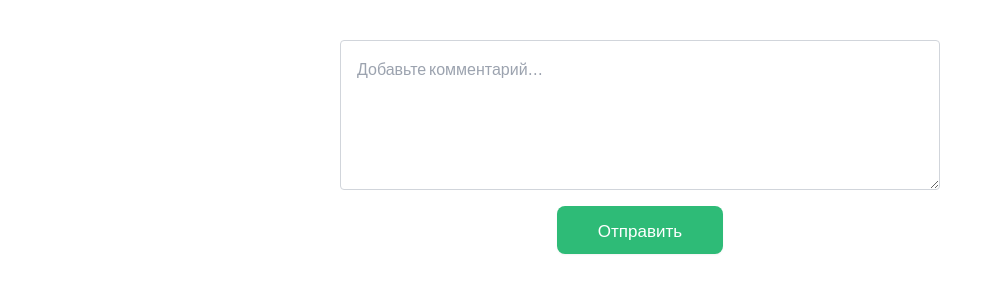
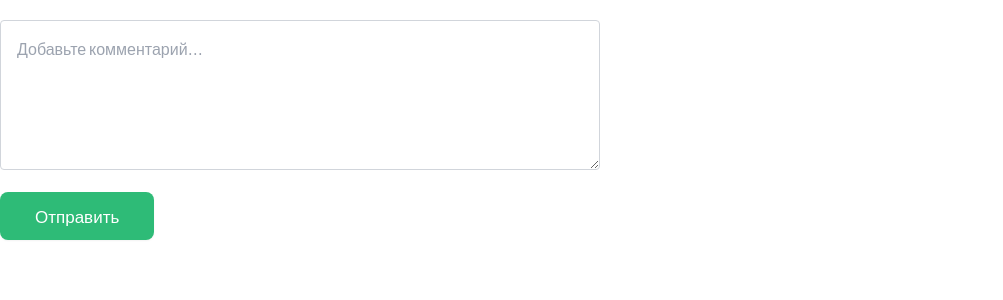
Before and after one commit to SlavaD161/diplom, a React (Vite) app: page /addcomment in a window 1280 px wide. Shown: the top 300 px of the page, without its empty margins (0-1003 px from the left). Built offline with nearby package versions, Linux system fonts and the light colour scheme; no server answers; the database is empty.

Commit message:
Update addcomment.jsx

```diff
--- a/src/components/addcomment/addcomment.jsx
+++ b/src/components/addcomment/addcomment.jsx
@@ -1,13 +1,35 @@
-import React, { useState } from 'react';
-import { addDoc, collection } from 'firebase/firestore';
+import React, { useState, useEffect } from 'react';
+import { addDoc, collection, query, orderBy, limit, onSnapshot, deleteDoc, doc } from 'firebase/firestore'; // Импортируем функции Firestore
 import { db } from '../../firebase/firebase';
-import Button from "../ui/button/button"
 
 const AddComment = ({ animalId, userId, updateComments }) => {
     const [newComment, setNewComment] = useState('');
+    const [comments, setComments] = useState([]);
+
+    useEffect(() => {
+        // Загружаем комментарии и подписываемся на их обновления
+        const unsubscribe = subscribeToComments();
+
+        return () => unsubscribe();
+    }, []);
+
+    const subscribeToComments = () => {
+        // Создаем запрос для получения последних 14 комментариев
+        const q = query(collection(db, 'comments'), orderBy('timestamp', 'desc'), limit(14));
+
+        // Подписываемся на обновления комментариев
+        return onSnapshot(q, (querySnapshot) => {
+            const commentsData = querySnapshot.docs.map((doc) => ({ id: doc.id, ...doc.data() }));
+            setComments(commentsData);
+        });
+    };
 
     const handleAddComment = async () => {
         if (newComment.trim()) {
+            // Если количество комментариев больше 14, удаляем старый комментарий
+            if (comments.length >= 12) {
+                await deleteOldComment();
+            }
             const timestamp = new Date().toString(); // Преобразуем текущее время в строку
             await addDoc(collection(db, 'comments'), {
                 animalId: animalId,
@@ -20,27 +42,33 @@ const AddComment = ({ animalId, userId, updateComments }) => {
         }
     };
 
+    const deleteOldComment = async () => {
+        // Удаляем старый комментарий (первый в списке)
+        const commentToDeleteId = comments[comments.length - 1].id;
+        await deleteDoc(doc(db, 'comments', commentToDeleteId));
+    };
+
     return (
-        <div className="comment-form mt-[40px] flex flex-col items-center">
+        <div className="comment-form mt-[20px] flex flex-col">
+            <div className="w-full max-w-[600px] mb-2">
                 <textarea
                     value={newComment}
                     onChange={e => setNewComment(e.target.value)}
                     placeholder="Добавьте комментарий..."
-                className="w-full max-w-[600px] h-[150px] p-4 border border-gray-300 rounded"
-            >
+                    className="w-full h-[150px] p-4 border border-gray-300 rounded"
+                />
+            </div>
 
-            </textarea>
-            <Button
+            <div>
+                <button
                     onClick={handleAddComment}
-
-                classNames="btn mt-4 px-[35px] text-[17px] border-0 flex items-center hover:-translate-x-0.5 gap-1.5 text-[#fff] font-normal"
-                bg="#2EBB77"
-                hoverBg="#3166AF"
+                    className="btn mt-2 px-[35px] text-[17px] border-0 flex items-center hover:-translate-x-0.5 gap-1.5 text-[#fff] font-normal"
+                    style={{ backgroundColor: '#2EBB77' }}
                 >
                     Отправить
-            </Button>
+                </button>
             </div>
-
+        </div>
     );
 };
 
```
Lines whose indentation alone changed are shown as unchanged.
